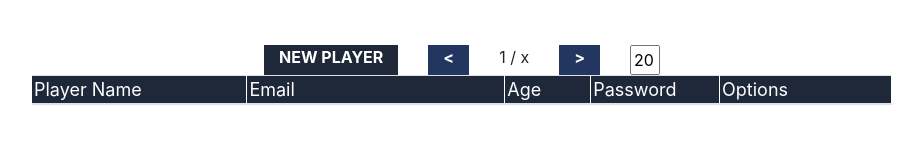
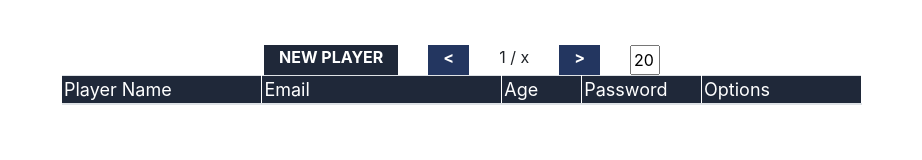
Before and after one commit to Pingein/test-task, a website built with webpack: page src/index.html in a window 1280 px wide. Shown: the whole page, without its empty margins (178-1100 px from the left). Built offline with nearby package versions, Linux system fonts and the light colour scheme; files whose address does not match are found by name.

Commit message:
Update styles.scss

```diff
--- a/src/styles.scss
+++ b/src/styles.scss
@@ -6,8 +6,9 @@
 
 body {
     font-family: monospace sans-serif;
-    margin: 45px calc(50% - 430px);
-    max-width: 860px;
+    margin: 45px calc(50% - 400px);
+    //width: 80%;
+    max-width: 800px;
 }
 
 .head {
@@ -117,7 +118,7 @@ body {
     top: 10%;
 }
 
-@media only screen and (max-width: 576px) {
+@media only screen and (max-width: 600px) {
 
     :root {
         font-size: 10px;
```
